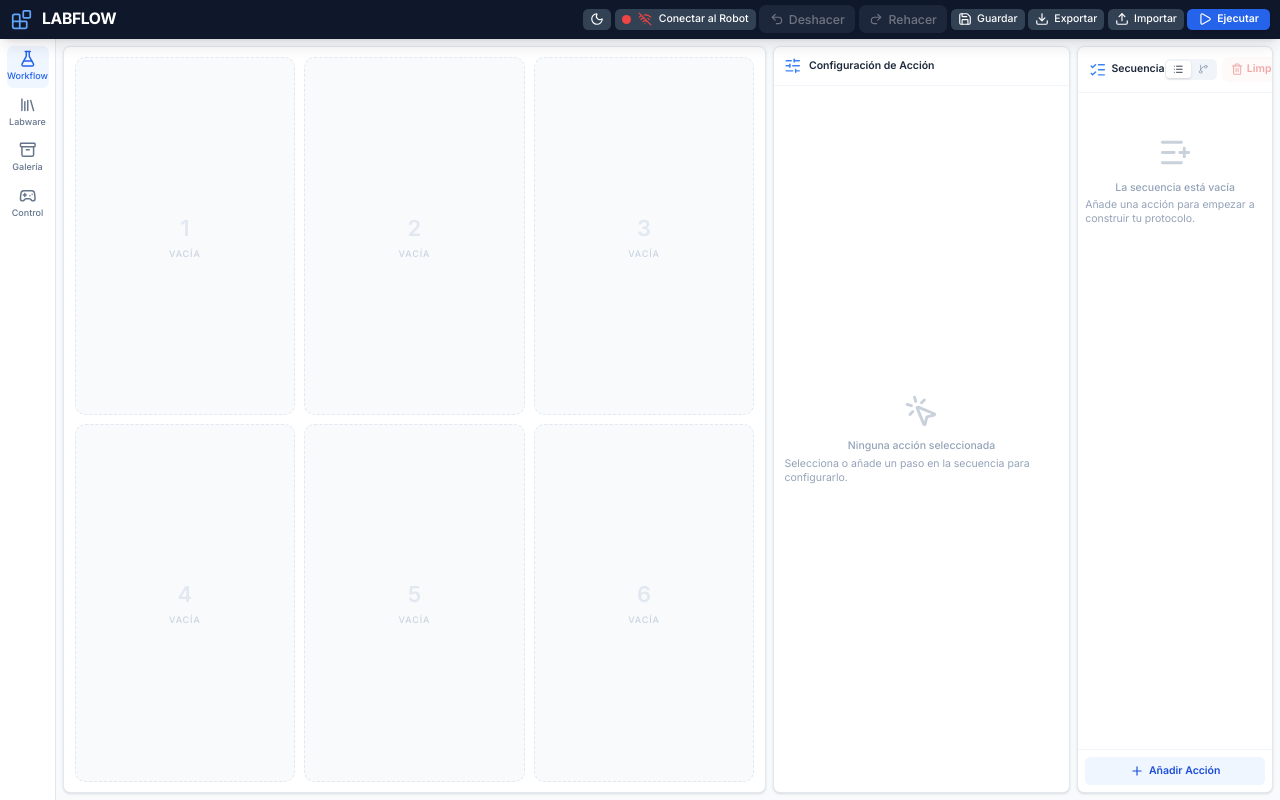
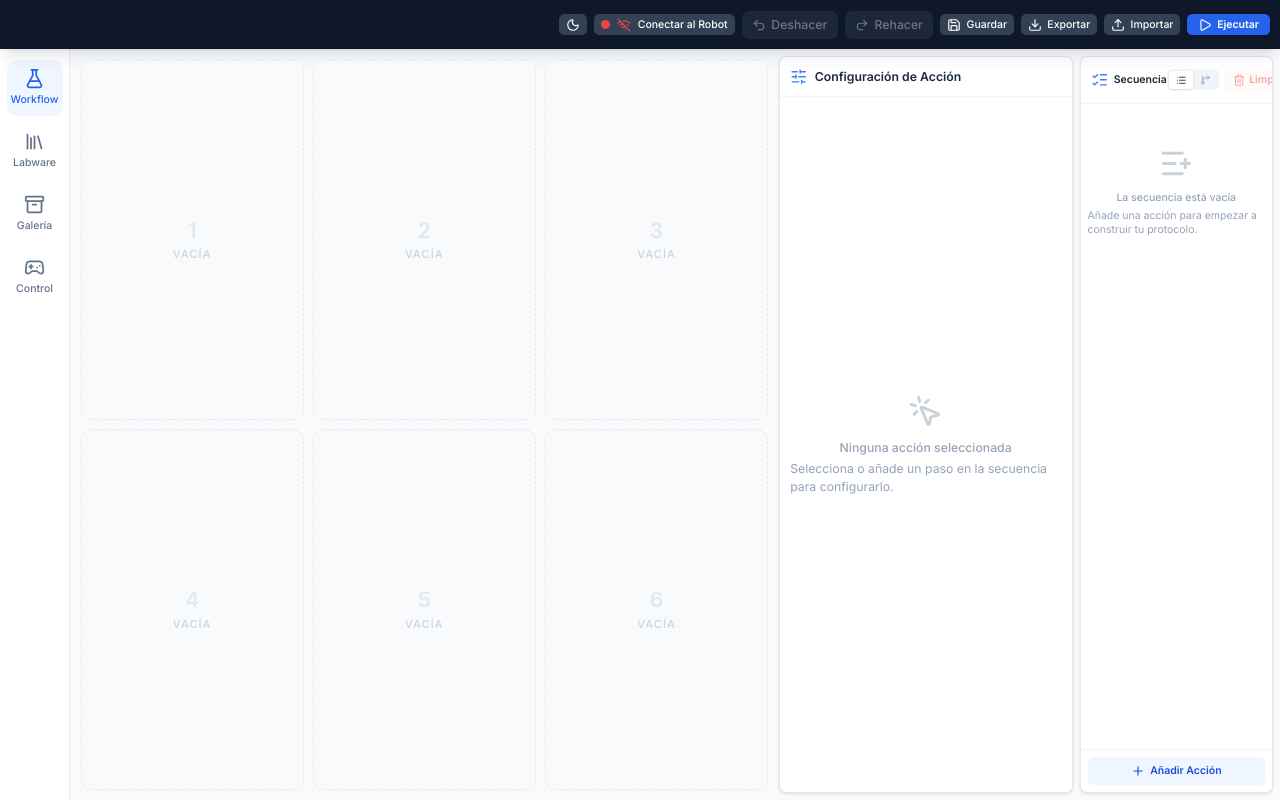
Before and after one commit to pedrorocca22/LABflow, a React (Vite) app: page / in a window 1280 px wide. Built offline with nearby package versions, Linux system fonts and the light colour scheme.

Commit message:
feat: initialize application layout and core labware management components including DeckGrid and configuration panels

```diff
--- a/src/components/config/ConfigPanel.jsx
+++ b/src/components/config/ConfigPanel.jsx
@@ -72,15 +72,15 @@ export default function ConfigPanel() {
     return (
       <div className="h-full flex flex-col">
         <div className="p-3 border-b border-surface-100">
-          <h2 className="text-xs font-semibold flex items-center gap-2 text-surface-800">
+          <h2 className="text-sm font-semibold flex items-center gap-2 text-surface-800">
             <SlidersHorizontal className="w-5 h-5 text-primary-500" />
             Configuración de Acción
           </h2>
         </div>
         <div className="flex-1 flex flex-col items-center justify-center text-surface-400 p-3">
           <MousePointerClick className="w-10 h-10 mb-3 opacity-50" />
-          <p className="text-xs font-medium">Ninguna acción seleccionada</p>
-          <p className="text-xs mt-1">Selecciona o añade un paso en la secuencia para configurarlo.</p>
+          <p className="text-sm font-medium">Ninguna acción seleccionada</p>
+          <p className="text-sm mt-1">Selecciona o añade un paso en la secuencia para configurarlo.</p>
         </div>
       </div>
     );
@@ -101,11 +101,11 @@ export default function ConfigPanel() {
 
     return (
       <div className={`p-3 rounded-lg border transition-colors mb-3 ${isActive ? 'border-primary-400 bg-primary-50' : 'border-surface-200'}`}>
-        <label className="block text-xs font-medium text-surface-700 mb-1.5">{label}</label>
+        <label className="block text-sm font-medium text-surface-700 mb-1.5">{label}</label>
         <select
           value={slotValue || ''}
           onChange={(e) => handleChange(slotField, e.target.value)}
-          className="w-full py-1 px-2 text-xs border border-surface-300 rounded-md bg-white focus:ring-2 focus:ring-primary-400 focus:border-primary-400 outline-none mb-1.5"
+          className="w-full py-1 px-2 text-sm border border-surface-300 rounded-md bg-white focus:ring-2 focus:ring-primary-400 focus:border-primary-400 outline-none mb-1.5"
         >
           <option value="">Seleccionar bahía...</option>
           {occupiedSlots.map((sid) => (
@@ -117,7 +117,7 @@ export default function ConfigPanel() {
         <button
           type="button"
           onClick={() => openWellSelector(type, slotField)}
-          className={`w-full py-2 px-3 rounded-lg text-xs font-semibold transition-colors ${
+          className={`w-full py-2 px-3 rounded-lg text-sm font-semibold transition-colors ${
             isActive
               ? 'bg-primary-600 text-white hover:bg-primary-700'
               : 'bg-surface-100 text-surface-800 hover:bg-surface-200'
@@ -130,7 +130,7 @@ export default function ConfigPanel() {
             <button
               type="button"
               onClick={() => selectAllWells(labwareForSelection.grid.rows, labwareForSelection.grid.columns)}
-              className="flex-1 flex items-center justify-center gap-1 py-1.5 px-2 rounded-md text-[10px] font-semibold bg-surface-100 hover:bg-surface-200 text-surface-700 transition-colors"
+              className="flex-1 flex items-center justify-center gap-1 py-1.5 px-2 rounded-md text-xs font-semibold bg-surface-100 hover:bg-surface-200 text-surface-700 transition-colors"
             >
               <CheckSquare className="w-3 h-3" />
               Todos
@@ -138,7 +138,7 @@ export default function ConfigPanel() {
             <button
               type="button"
               onClick={deselectAllWells}
-              className="flex-1 flex items-center justify-center gap-1 py-1.5 px-2 rounded-md text-[10px] font-semibold bg-surface-100 hover:bg-surface-200 text-surface-700 transition-colors"
+              className="flex-1 flex items-center justify-center gap-1 py-1.5 px-2 rounded-md text-xs font-semibold bg-surface-100 hover:bg-surface-200 text-surface-700 transition-colors"
             >
               <Square className="w-3 h-3" />
               Ninguno
@@ -151,12 +151,12 @@ export default function ConfigPanel() {
 
   const Input = ({ label, type = 'text', field, value, ...props }) => (
     <div className="mb-3">
-      <label className="block text-xs font-medium text-surface-700 mb-1">{label}</label>
+      <label className="block text-sm font-medium text-surface-700 mb-1">{label}</label>
       <input
         type={type}
         value={value ?? ''}
         onChange={(e) => handleChange(field, type === 'number' ? parseFloat(e.target.value) : e.target.value)}
-        className="w-full py-1 px-2 text-xs border border-surface-300 rounded-md bg-white focus:ring-2 focus:ring-primary-400 focus:border-primary-400 outline-none"
+        className="w-full py-1 px-2 text-sm border border-surface-300 rounded-md bg-white focus:ring-2 focus:ring-primary-400 focus:border-primary-400 outline-none"
         {...props}
       />
     </div>
@@ -164,11 +164,11 @@ export default function ConfigPanel() {
 
   const Select = ({ label, field, value, options }) => (
     <div className="mb-3">
-      <label className="block text-xs font-medium text-surface-700 mb-1">{label}</label>
+      <label className="block text-sm font-medium text-surface-700 mb-1">{label}</label>
       <select
         value={value || ''}
         onChange={(e) => handleChange(field, e.target.value)}
-        className="w-full py-1 px-2 text-xs border border-surface-300 rounded-md bg-white focus:ring-2 focus:ring-primary-400 focus:border-primary-400 outline-none"
+        className="w-full py-1 px-2 text-sm border border-surface-300 rounded-md bg-white focus:ring-2 focus:ring-primary-400 focus:border-primary-400 outline-none"
       >
         {options.map((opt) => (
           <option key={opt.value} value={opt.value}>{opt.label}</option>
@@ -180,7 +180,7 @@ export default function ConfigPanel() {
   return (
     <div className="h-full flex flex-col overflow-hidden">
       <div className="p-3 border-b border-surface-100 shrink-0">
-        <h2 className="text-xs font-semibold flex items-center gap-2 text-surface-800 capitalize">
+        <h2 className="text-sm font-semibold flex items-center gap-2 text-surface-800 capitalize">
           <SlidersHorizontal className="w-5 h-5 text-primary-500" />
           Configuración: {activeStep.type}
         </h2>
@@ -188,7 +188,7 @@ export default function ConfigPanel() {
 
       <div className="flex-1 overflow-y-auto p-3">
         {warning && (
-          <div className="mb-3 p-2 bg-warning-50 border-l-4 border-warning-500 text-warning-600 text-sm rounded-r-lg">
+          <div className="mb-3 p-2 bg-warning-50 border-l-4 border-warning-500 text-warning-600 text-base rounded-r-lg">
             <div className="flex items-start gap-2">
               <AlertTriangle className="w-4 h-4 shrink-0 mt-0.5" />
               <div>
@@ -200,23 +200,23 @@ export default function ConfigPanel() {
         )}
 
         <div className="mb-4">
-          <label className="block text-xs font-medium text-surface-700 mb-1">Etiqueta</label>
+          <label className="block text-sm font-medium text-surface-700 mb-1">Etiqueta</label>
           <input
             type="text"
             value={p.label || ''}
             onChange={(e) => handleChange('label', e.target.value)}
-            className="w-full py-1 px-2 text-xs border border-surface-300 rounded-md bg-white focus:ring-2 focus:ring-primary-400 focus:border-primary-400 outline-none"
+            className="w-full py-1 px-2 text-sm border border-surface-300 rounded-md bg-white focus:ring-2 focus:ring-primary-400 focus:border-primary-400 outline-none"
           />
         </div>
 
         {activeStep.type === 'comment' && (
           <div className="mb-3">
-            <label className="block text-xs font-medium text-surface-700 mb-1">Texto del Comentario</label>
+            <label className="block text-sm font-medium text-surface-700 mb-1">Texto del Comentario</label>
             <textarea
               value={p.comment || ''}
               onChange={(e) => handleChange('comment', e.target.value)}
               rows={5}
-              className="w-full py-1 px-2 text-xs border border-surface-300 rounded-md bg-white focus:ring-2 focus:ring-primary-400 focus:border-primary-400 outline-none resize-none"
+              className="w-full py-1 px-2 text-sm border border-surface-300 rounded-md bg-white focus:ring-2 focus:ring-primary-400 focus:border-primary-400 outline-none resize-none"
             />
           </div>
         )}
@@ -224,7 +224,7 @@ export default function ConfigPanel() {
         {activeStep.type === 'pause' && (
           <div className="space-y-3">
             <div className="flex items-center justify-between p-3 bg-surface-50 rounded-lg">
-              <span className="text-xs font-medium text-surface-700">Pausa Temporizada</span>
+              <span className="text-sm font-medium text-surface-700">Pausa Temporizada</span>
               <button
                 type="button"
                 onClick={() => handleChange('timed', !p.timed)}
@@ -241,12 +241,12 @@ export default function ConfigPanel() {
               </div>
             ) : (
               <div className="mb-3">
-                <label className="block text-xs font-medium text-surface-700 mb-1">Mensaje de Pausa Manual</label>
+                <label className="block text-sm font-medium text-surface-700 mb-1">Mensaje de Pausa Manual</label>
                 <input
                   type="text"
                   value={p.message || ''}
                   onChange={(e) => handleChange('message', e.target.value)}
-                  className="w-full py-1 px-2 text-xs border border-surface-300 rounded-md bg-white focus:ring-2 focus:ring-primary-400 focus:border-primary-400 outline-none"
+                  className="w-full py-1 px-2 text-sm border border-surface-300 rounded-md bg-white focus:ring-2 focus:ring-primary-400 focus:border-primary-400 outline-none"
                 />
               </div>
             )}
@@ -267,11 +267,11 @@ export default function ConfigPanel() {
             <Input label="Volumen a Aspirar (µL)" type="number" field="volume" value={p.volume} min={0.1} step={0.1} />
             <WellSelector type="sourceWells" label="Origen" slotField="sourceSlot" wellsValue={p.sourceWells} />
             <div className="mb-3">
-              <label className="block text-xs font-medium text-surface-700 mb-1">Bahía de Desecho</label>
+              <label className="block text-sm font-medium text-surface-700 mb-1">Bahía de Desecho</label>
               <select
                 value={p.destSlot || ''}
                 onChange={(e) => handleChange('destSlot', e.target.value)}
-                className="w-full py-1 px-2 text-xs border border-surface-300 rounded-md bg-white focus:ring-2 focus:ring-primary-400 focus:border-primary-400 outline-none"
+                className="w-full py-1 px-2 text-sm border border-surface-300 rounded-md bg-white focus:ring-2 focus:ring-primary-400 focus:border-primary-400 outline-none"
               >
                 <option value="">Seleccionar bahía...</option>
                 {occupiedSlots.map((sid) => (
@@ -305,11 +305,11 @@ export default function ConfigPanel() {
               <>
                 <Input label="Ciclos" type="number" field="cycles" value={p.cycles} min={1} step={1} />
                 <div className="mb-3">
-                  <label className="block text-xs font-medium text-surface-700 mb-1">Bahía de Desecho</label>
+                  <label className="block text-sm font-medium text-surface-700 mb-1">Bahía de Desecho</label>
                   <select
                     value={p.wasteSlot || ''}
                     onChange={(e) => handleChange('wasteSlot', e.target.value)}
-                    className="w-full py-1 px-2 text-xs border border-surface-300 rounded-md bg-white focus:ring-2 focus:ring-primary-400 focus:border-primary-400 outline-none"
+                    className="w-full py-1 px-2 text-sm border border-surface-300 rounded-md bg-white focus:ring-2 focus:ring-primary-400 focus:border-primary-400 outline-none"
                   >
                     <option value="">Seleccionar bahía...</option>
                     {occupiedSlots.map((sid) => (
@@ -323,7 +323,7 @@ export default function ConfigPanel() {
             {/* Advanced options */}
             <div className="mt-4 pt-4 border-t border-surface-200">
               <div className="flex items-center justify-between mb-3">
-                <span className="text-xs font-medium text-surface-700">Opciones Avanzadas</span>
+                <span className="text-sm font-medium text-surface-700">Opciones Avanzadas</span>
                 <button
                   type="button"
                   onClick={() => handleAdvancedChange('enabled', !p.advanced?.enabled)}
@@ -338,7 +338,7 @@ export default function ConfigPanel() {
                   {['mix', 'airgap', 'blowout'].map((opt) => (
                     <div key={opt}>
                       <div className="flex items-center justify-between mb-1">
-                        <span className="text-sm capitalize">{opt === 'airgap' ? 'Air Gap' : opt}</span>
+                        <span className="text-base capitalize">{opt === 'airgap' ? 'Air Gap' : opt}</span>
                         <input
                           type="checkbox"
                           checked={p.advanced[opt]?.enabled || false}
--- a/src/components/deck/DeckGrid.jsx
+++ b/src/components/deck/DeckGrid.jsx
@@ -43,10 +43,10 @@ function EmptyBayCell({ slotId, role, onClick, onKeyDown }) {
         cursor-pointer transition-all duration-150
       "
     >
-      <span className="text-[22px] font-semibold text-surface-200 group-hover:text-surface-300 transition-colors">
+      <span className="text-2xl font-semibold text-surface-200 group-hover:text-surface-300 transition-colors">
         {slotId}
       </span>
-      <span className="text-[9px] font-medium tracking-widest uppercase text-surface-300 group-hover:text-surface-400 mt-0.5 transition-colors">
+      <span className="text-[11px] font-medium tracking-widest uppercase text-surface-300 group-hover:text-surface-400 mt-0.5 transition-colors">
         vacía
       </span>
       {roleStyle && (
@@ -158,12 +158,12 @@ export default function DeckGrid() {
               {/* ── Top bar ── */}
               <div className="flex items-center justify-between px-2.5 pt-2 pb-1 shrink-0">
                 <div className="flex items-center gap-1.5">
-                  <span className="text-[10px] font-semibold tracking-widest uppercase text-surface-400">
+                  <span className="text-xs font-semibold tracking-widest uppercase text-surface-400">
                     B{slotId}
                   </span>
                   {roleStyle && (
                     <span
-                      className={`text-[8px] font-bold px-1.5 py-0.5 rounded-sm text-white tracking-wider ${roleStyle.bg}`}
+                      className={`text-[10px] font-bold px-1.5 py-0.5 rounded-sm text-white tracking-wider ${roleStyle.bg}`}
                     >
                       {roleStyle.text}
                     </span>
@@ -213,7 +213,7 @@ export default function DeckGrid() {
               <div className="px-2.5 pb-2 pt-0.5 shrink-0 space-y-1.5">
                 {/* Labware name */}
                 <div className="flex items-center justify-between gap-1">
-                  <p className="text-[10px] font-normal text-surface-400 truncate leading-tight">
+                  <p className="text-xs font-normal text-surface-400 truncate leading-tight">
                     {labware.metadata.displayName}
                   </p>
                 </div>
--- a/src/components/flow/StepNode.jsx
+++ b/src/components/flow/StepNode.jsx
@@ -46,16 +46,16 @@ const StepNode = memo(({ data }) => {
 
       <div className="px-2 py-1.5">
         <div className="flex items-center gap-1">
-          <p className="text-[10px] font-bold text-surface-800 truncate flex-1">{label}</p>
+          <p className="text-xs font-bold text-surface-800 truncate flex-1">{label}</p>
           {hasWarning && (
             <AlertTriangle className="w-3 h-3 text-warning-500 shrink-0" title="Advertencia" />
           )}
         </div>
         {volume != null && (
-          <p className="text-[9px] text-surface-500 mt-0.5">{volume} µL</p>
+          <p className="text-[10px] text-surface-500 mt-0.5">{volume} µL</p>
         )}
         {(sourceSlot || destSlot) && (
-          <p className="text-[8px] text-surface-400 mt-0.5 truncate">
+          <p className="text-[9px] text-surface-400 mt-0.5 truncate">
             {sourceSlot ? `B${sourceSlot}` : ''}
             {sourceSlot && destSlot ? ' → ' : ''}
             {destSlot ? `B${destSlot}` : ''}
--- a/src/components/layout/Header.jsx
+++ b/src/components/layout/Header.jsx
@@ -46,13 +46,8 @@ export default function Header() {
   const { icon: StatusIcon, color, label } = statusConfig[status] || statusConfig.disconnected;
 
   return (
-    <header className="bg-surface-900 text-white shadow-lg px-3 py-1.5 flex items-center justify-between animate-slide-in">
-      <div className="flex items-center gap-3">
-        <Blocks className="w-6 h-6 text-primary-400" />
-        <h1 className="text-lg font-bold tracking-tight">LABFLOW</h1>
-      </div>
-
-      <div className="flex items-center gap-1">
+    <header className="bg-surface-900 text-white shadow-lg px-3 py-3 flex items-center justify-end animate-slide-in">
+      <div className="flex items-center gap-2">
         <button
           onClick={toggleDark}
           className="flex items-center gap-1.5 bg-surface-700 hover:bg-surface-600 transition-colors px-2 py-1 rounded-md text-xs font-medium"
--- a/src/components/layout/Sidebar.jsx
+++ b/src/components/layout/Sidebar.jsx
@@ -19,7 +19,7 @@ export default function Sidebar() {
   const setActiveTab = useLabflowStore((s) => s.setActiveTab);
 
   return (
-    <nav className="w-16 bg-surface-0 border-r border-surface-200 flex flex-col items-center py-2 shrink-0">
+    <nav className="w-20 bg-surface-0 border-r border-surface-200 flex flex-col items-center py-3 shrink-0">
       {tabs.map((tab) => {
         const isActive = activeTab === tab.id;
         const Icon = tab.icon;
@@ -28,15 +28,15 @@ export default function Sidebar() {
             key={tab.id}
             onClick={() => setActiveTab(tab.id)}
             className={cn(
-              'flex flex-col items-center justify-center w-12 h-12 rounded-lg mb-1 transition-colors',
+              'flex flex-col items-center justify-center w-16 h-16 rounded-xl mb-2 transition-colors',
               isActive
                 ? 'bg-primary-50 text-primary-600'
                 : 'text-surface-500 hover:text-surface-700 hover:bg-surface-100'
             )}
             title={tab.label}
           >
-            <Icon className="w-5 h-5" />
-            <span className="text-[9px] font-medium mt-0.5">{tab.label}</span>
+            <Icon className="w-6 h-6" />
+            <span className="text-xs font-medium mt-1">{tab.label}</span>
           </button>
         );
       })}
--- a/src/components/layout/WorkflowPanel.jsx
+++ b/src/components/layout/WorkflowPanel.jsx
@@ -5,10 +5,8 @@ import RoutineList from '@/components/routine/RoutineList';
 export default function WorkflowPanel() {
   return (
     <div className="flex-grow grid grid-cols-1 lg:grid-cols-12 gap-2 p-2 overflow-hidden h-full">
-      <div className="lg:col-span-7 bg-surface-0 rounded-lg shadow-sm border border-surface-200 flex flex-col overflow-hidden">
-        <div className="flex-1 overflow-hidden p-2">
-          <DeckGrid />
-        </div>
+      <div className="lg:col-span-7 flex flex-col overflow-hidden">
+        <DeckGrid />
       </div>
 
       <div className="lg:col-span-3 bg-surface-0 rounded-lg shadow-sm border border-surface-200 flex flex-col overflow-hidden">
```
Also changed, not shown: src/components/deck/LabwareDetail.jsx (+6 -6 lines).
